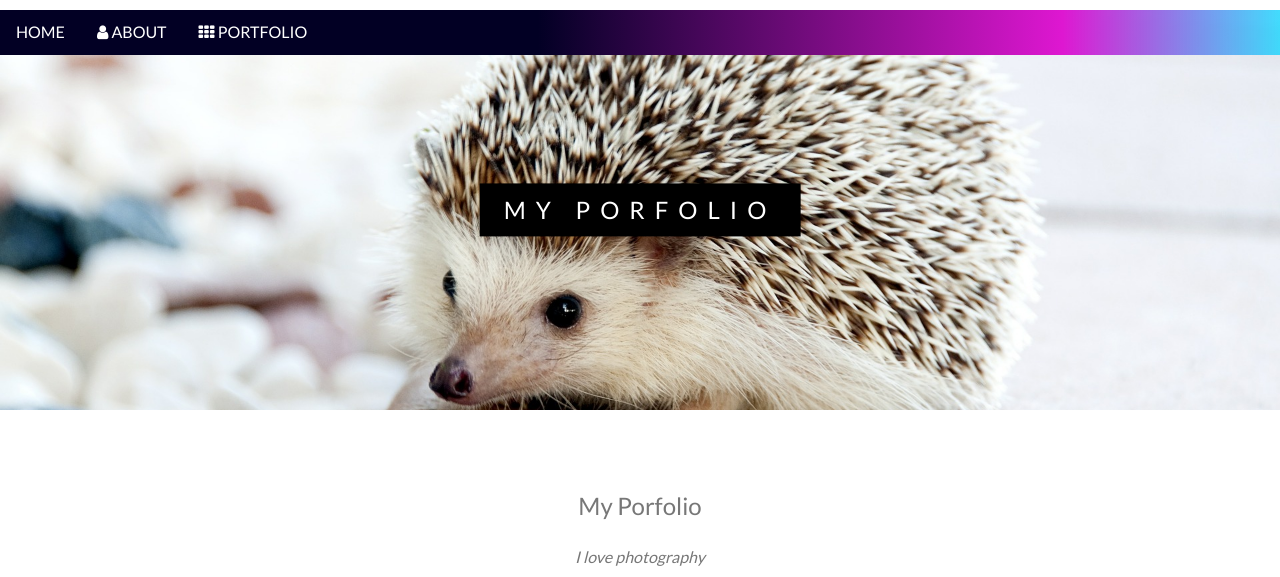
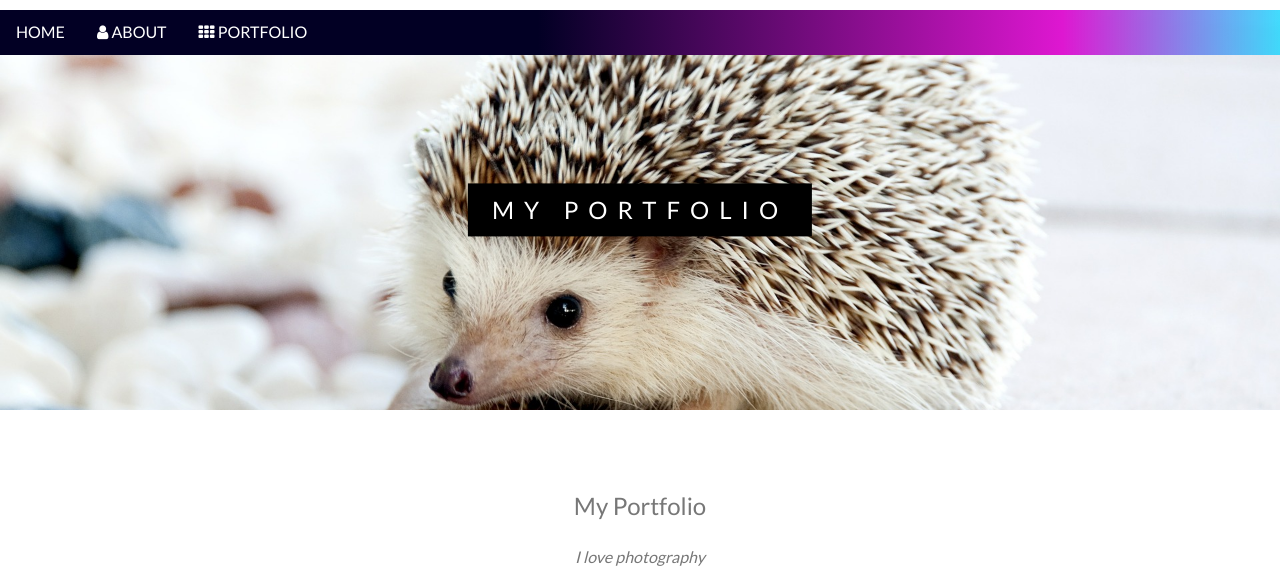
Before and after one commit to davidmachado-o/mi-portfolio-mvc, a website: page views/home.html in a window 1280 px wide. Shown: the top 577 px of the page. Drawn offline with Linux system fonts and the light colour scheme; files whose address does not match are found by name.

Commit message:
porfolio =/= portfolio

```diff
--- a/views/home.html
+++ b/views/home.html
@@ -1,6 +1,6 @@
 <!DOCTYPE html>
 <html>
-  <title>Mi porfolio</title>
+  <title>Mi portfolio</title>
   <meta charset="UTF-8" />
   <meta name="viewport" content="width=device-width, initial-scale=1" />
   <link rel="stylesheet" href="https://fonts.googleapis.com/css?family=Lato" />
@@ -26,13 +26,13 @@
       <div class="mvc-display-middle" style="white-space: nowrap">
         <span
           class="mvc-center mvc-padding-large mvc-black mvc-xlarge mvc-wide mvc-animate-opacity"
-          >MY PORFOLIO</span
+          >MY PORTFOLIO</span
         >
       </div>
     </div>
 
     <div class="mvc-content mvc-container mvc-padding-64" id="about">
-      <h3 class="mvc-center">My Porfolio</h3>
+      <h3 class="mvc-center">My Portfolio</h3>
       <p class="mvc-center"><em>I love photography</em></p>
       <p>
         We have created a fictional "personal" website/blog, and our fictional
```
Also changed, not shown: views/about.html (+1 -1 lines).
